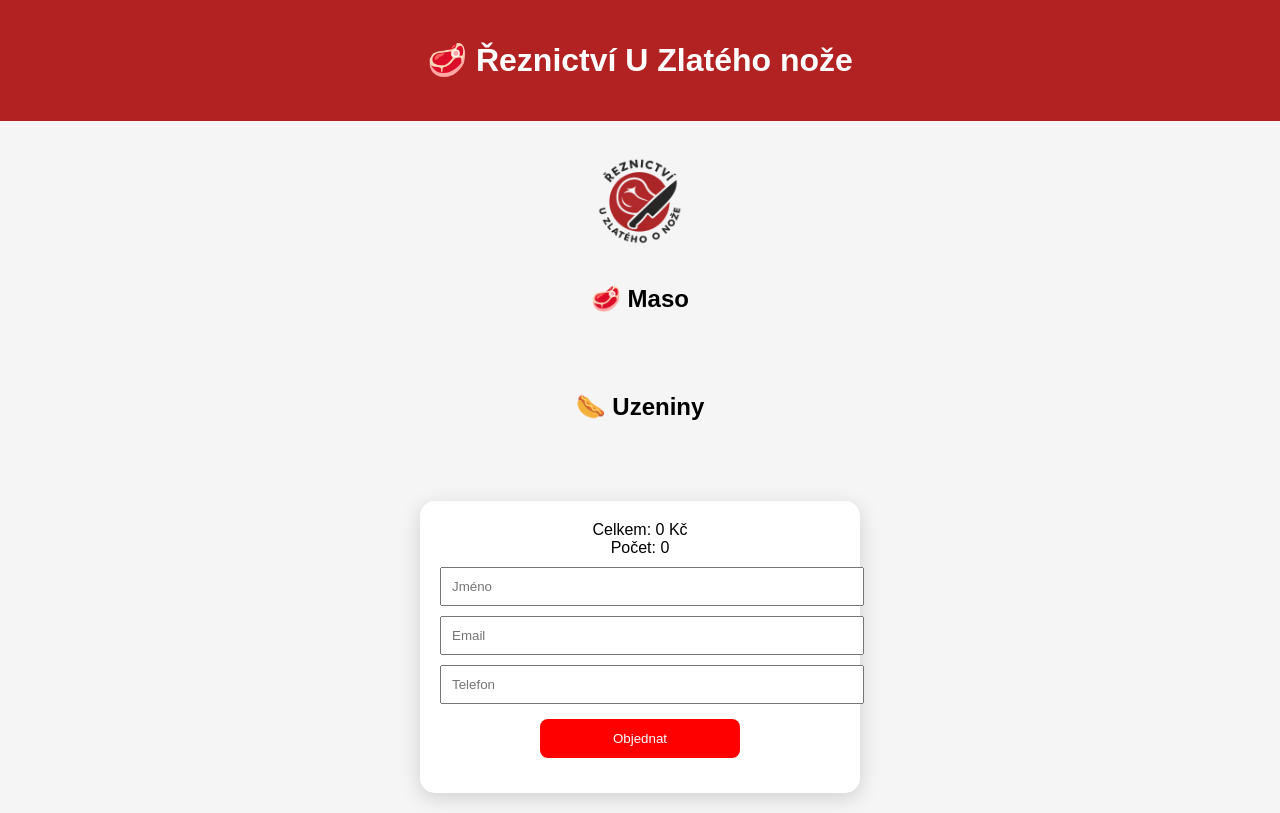
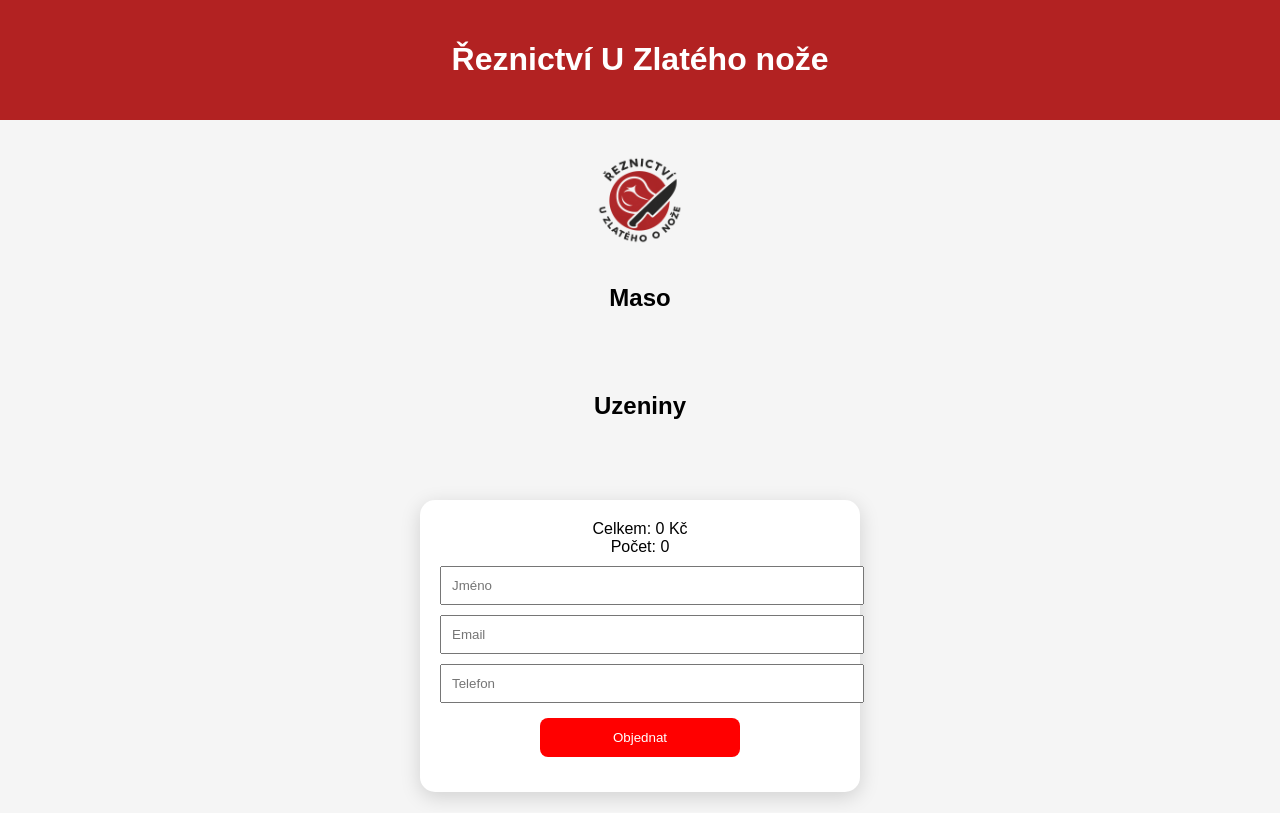
Before and after one commit to bobcqqq/P2A-zdrahal-app26, a plain HTML site: page index.html in a window 1280 px wide. Drawn offline with Linux system fonts and the light colour scheme.

Commit message:
Update index.html

```diff
--- a/index.html
+++ b/index.html
@@ -45,14 +45,14 @@ button{width:200px;padding:12px;margin:15px auto;display:block;background:red;co
 </style>
 </head>
 <body>
-<header><h1>🥩 Řeznictví U Zlatého nože</h1></header>
+<header><h1> Řeznictví U Zlatého nože</h1></header>
 
 <div class="logo"><img src="logo.png"></div>
 
-<h2 style="text-align:center;">🥩 Maso</h2>
+<h2 style="text-align:center;"> Maso</h2>
 <div id="maso"></div>
 
-<h2 style="text-align:center;">🌭 Uzeniny</h2>
+<h2 style="text-align:center;"> Uzeniny</h2>
 <div id="uzeniny"></div>
 
 <div class="panel">
```
